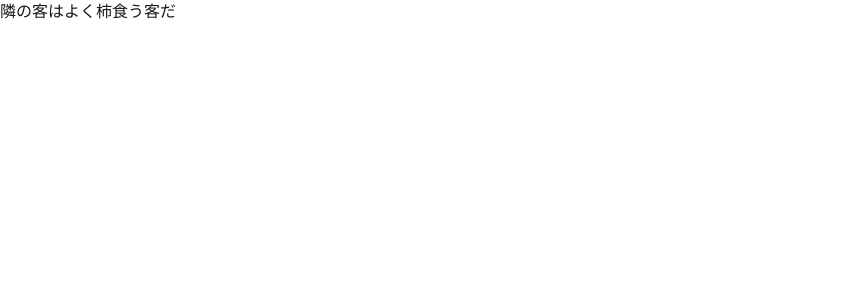
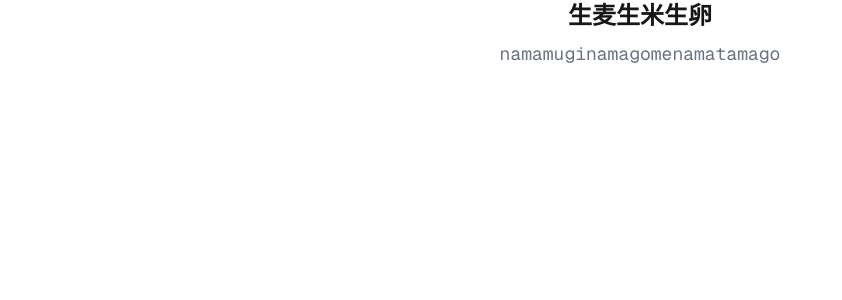
Before and after one commit to rikeda-cloud/react, a Next.js app in the folder typing-game/: page /game in a window 1280 px wide. Shown: the top 300 px of the page, without its empty margins (0-842 px from the left). Built offline with nearby package versions, Linux system fonts and the light colour scheme.

Commit message:
[refactor] Game.tsx内のフック処理を別ファイルに分離

```diff
--- a/typing-game/src/components/Game.tsx
+++ b/typing-game/src/components/Game.tsx
@@ -1,46 +1,23 @@
 "use client";
 
-import { typingQuestions } from "@/data/typingData";
 import React from 'react';
-
-function getRandomQuestion() {
-  const randomIdx = Math.floor(Math.random() * typingQuestions.length);
-  return typingQuestions[randomIdx];
-}
+import { useTypingGame } from "@/hooks/useTypingGame";
 
 function Game() {
-  const [currentQuestion, setCurrentQuestion] =
-    React.useState(getRandomQuestion());
-  const [idx, setIdx] = React.useState(0);
-
-  // keyが押された場合に動くハンドラーをセット
-  React.useEffect(() => {
-    const handleKeyDown = (e: KeyboardEvent) => {
-      if (currentQuestion.romaji[idx] === e.key) {
-        setIdx((prevIdx) => prevIdx + 1);
-      }
-    };
-
-    window.addEventListener("keydown", handleKeyDown);
-
-    return () => {
-      window.removeEventListener("keydown", handleKeyDown);
-    };
-  }, [idx, currentQuestion]);
-
-  // 問題をクリアしたら次の問題へ
-  React.useEffect(() => {
-    if (idx === currentQuestion.romaji.length) {
-      setCurrentQuestion(getRandomQuestion());
-      setIdx(0);
-    }
-  }, [idx, currentQuestion]);
+  const { text, romaji, idx } = useTypingGame();
 
   return (
-    <>
-      <p>{currentQuestion.text}</p>
-      <p>{idx === 0 ? "" : currentQuestion.romaji.slice(0, idx)}</p>
-    </>
+    <div className="text-center">
+      <p className="text-2xl mb-2 font-bold">{text}</p>
+      <p className="text-lg font-mono">
+        <span style={{ color: "#BAC521" }}>
+          {romaji.slice(0, idx)}
+        </span>
+        <span className="text-gray-500">
+          {romaji.slice(idx, romaji.length)}
+        </span>
+      </p>
+    </div>
   )
 }
 
--- /dev/null
+++ b/typing-game/src/hooks/useTypingGame.ts
@@ -0,0 +1,42 @@
+import { useState, useEffect } from "react";
+import { typingQuestions, TypingQuestion } from "@/data/typingData";
+
+const getRandomQuestion = () => {
+  return typingQuestions[Math.floor(Math.random() * typingQuestions.length)];
+}
+
+export const useTypingGame = () => {
+  const [currentQuestion, setCurrentQuestion] = useState<TypingQuestion>(() => {
+    return getRandomQuestion();
+  });
+  const [idx, setIdx] = useState(0);
+
+  useEffect(() => {
+    const handleKeyDown = (e: KeyboardEvent) => {
+      if (currentQuestion.romaji[idx] === e.key) {
+        setIdx(prevIdx => prevIdx + 1);
+      }
+    };
+    window.addEventListener("keydown", handleKeyDown);
+    return () => {
+      window.removeEventListener("keydown", handleKeyDown);
+    }
+  }, [currentQuestion, idx]);
+
+  useEffect(() => {
+    const nextQuestion = () => {
+      setCurrentQuestion(getRandomQuestion());
+      setIdx(0);
+    }
+
+    if (idx === currentQuestion.romaji.length) {
+      nextQuestion();
+    }
+  }, [currentQuestion, idx]);
+
+  return {
+    text: currentQuestion.text,
+    romaji: currentQuestion.romaji,
+    idx: idx,
+  };
+}
```
